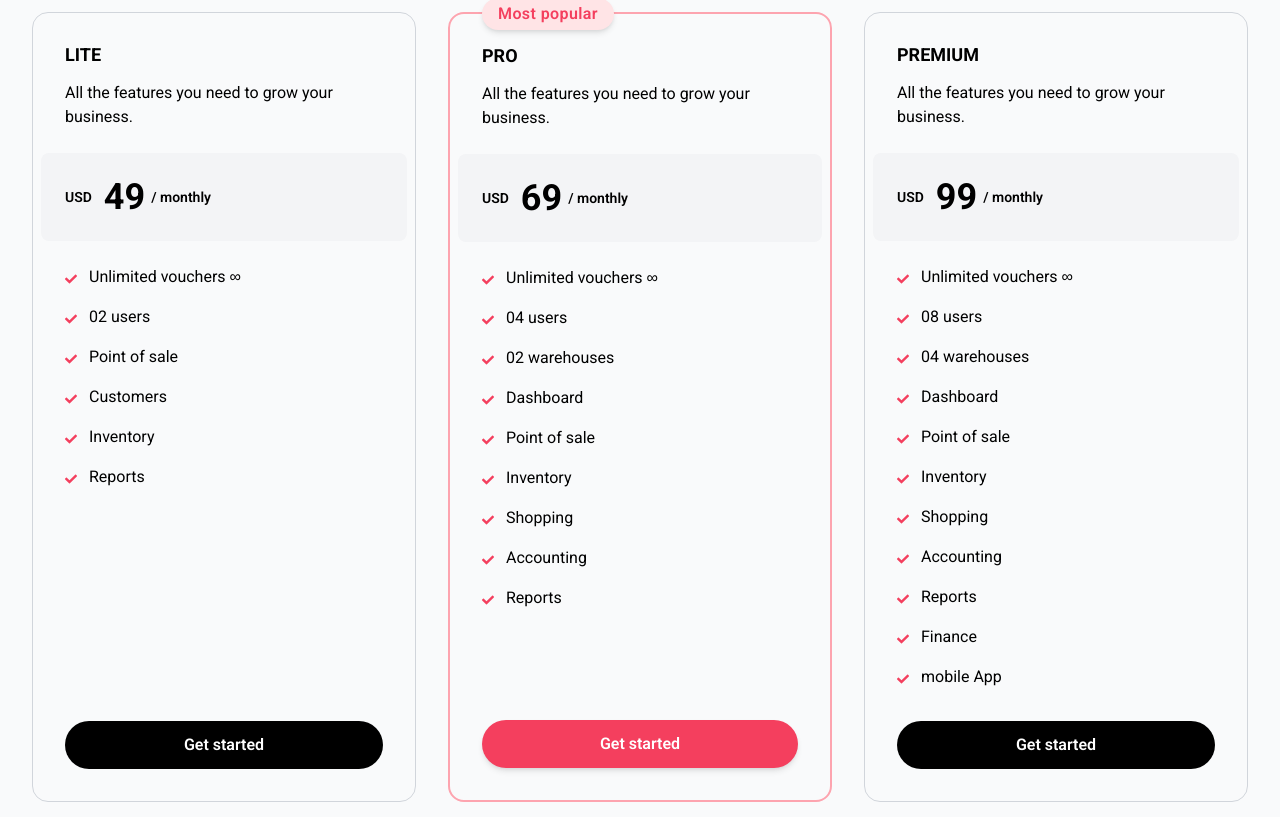
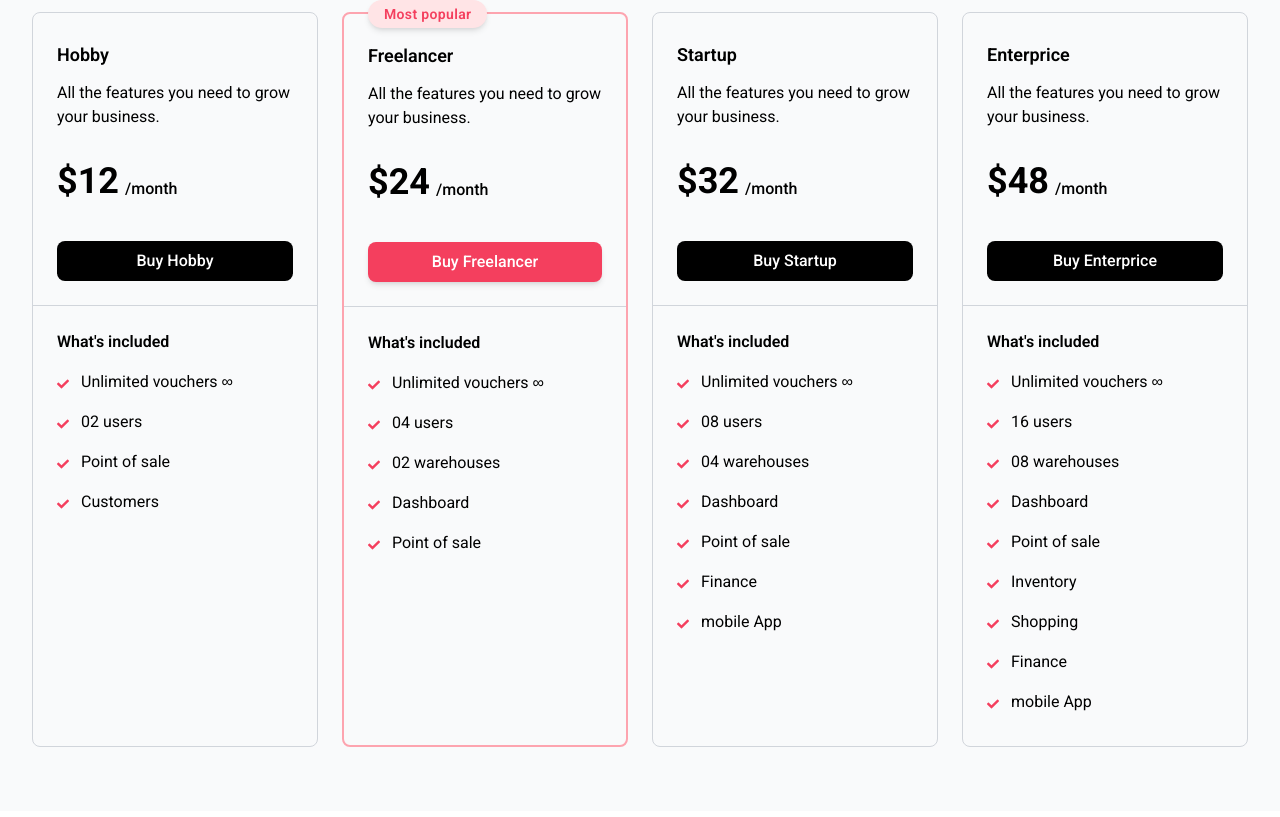
Before and after one commit to tomiidev/bambuy, a Next.js app: page / in a window 1280 px wide. Shown: the part 3283-4100 px from the top of the page. Built offline with nearby package versions, Linux system fonts and the light colour scheme.

Commit message:
more columns prices

```diff
--- a/components/Pricing.tsx
+++ b/components/Pricing.tsx
@@ -4,28 +4,26 @@ import { FaCheck } from "react-icons/fa";
 
 const pricesmonth = [
     {
-        title: "LITE",
-        price: 49,
-        currency: "USD",
-        frecuency: "/ monthly",
+        title: "Hobby",
+        price: 12,
+        currency: "$",
+        frecuency: "/month",
         description: "All the features you need to grow your business.",
         features: [
             "Unlimited vouchers ∞",
             "02 users",
             "Point of sale",
             "Customers",
-            "Inventory",
-            "Reports",
         ],
-        cta: "Get started",
+        cta: "Buy Hobby",
         mostPopular: false,
     },
 
     {
-        title: "PRO",
-        price: 69,
-        currency: "USD",
-        frecuency: "/ monthly",
+        title: "Freelancer",
+        price: 24,
+        currency: "$",
+        frecuency: "/month",
         description: "All the features you need to grow your business.",
         features: [
             "Unlimited vouchers ∞",
@@ -33,20 +31,16 @@ const pricesmonth = [
             "02 warehouses",
             "Dashboard",
             "Point of sale",
-            "Inventory",
-            "Shopping",
-            "Accounting",
-            "Reports",
         ],
-        cta: "Get started",
+        cta: "Buy Freelancer",
         mostPopular: true,
     },
 
     {
-        title: "PREMIUM",
-        price: 99,
-        currency: "USD",
-        frecuency: "/ monthly",
+        title: "Startup",
+        price: 32,
+        currency: "$",
+        frecuency: "/month",
         description: "All the features you need to grow your business.",
         features: [
             "Unlimited vouchers ∞",
@@ -54,14 +48,30 @@ const pricesmonth = [
             "04 warehouses",
             "Dashboard",
             "Point of sale",
-            "Inventory",
-            "Shopping",
-            "Accounting",
-            "Reports",
             "Finance",
             "mobile App",
         ],
-        cta: "Get started",
+        cta: "Buy Startup",
+        mostPopular: false,
+    },
+    {
+        title: "Enterprice",
+        price: 48,
+        currency: "$",
+        frecuency: "/month",
+        description: "All the features you need to grow your business.",
+        features: [
+            "Unlimited vouchers ∞",
+            "16 users",
+            "08 warehouses",
+            "Dashboard",
+            "Point of sale",
+            "Inventory",
+            "Shopping",
+            "Finance",
+            "mobile App",
+        ],
+        cta: "Buy Enterprice",
         mostPopular: false,
     },
 ];
@@ -105,35 +115,46 @@ export default function Pricing() {
                 </button>
             </div>
 
-            <div className="max-w-7xl mx-auto px-4 sm:px-6 lg:px-8 pt-16 pb-16 grid md:grid-cols-2 lg:grid-cols-3 gap-x-8 gap-y-16">
-
-
+            <div className="max-w-7xl mx-auto px-4 sm:px-6 lg:px-8 pt-16 pb-16 grid md:grid-cols-2 lg:grid-cols-3 xl:grid-cols-4 gap-x-6 gap-y-16">
                 {pricesmonth.map((plan) => (
                     <div
                         key={plan.title}
-                        className={`rounded-2xl p-8 relative flex flex-col ${plan.mostPopular
+                        className={`rounded-lg py-8 relative flex flex-col ${plan.mostPopular
                             ? "border-rose-300 border-2 border-solid dark:border-rose-500"
                             : "border-gray-300 border"}
                               `}>
-                        <h3 className="text-lg font-bold leading-5">
+                        <h3 className="px-6 text-lg font-semibold leading-5">
                             {plan.title}
                         </h3>
                         {plan.mostPopular && (
-                            <p className="absolute top-0 px-4 py-1 -translate-y-1/2 bg-rose-100 text-rose-500  rounded-full font-semibold tracking-wide shadow-md">
+                            <p className="mx-6 absolute top-0 px-4 py-1 -translate-y-1/2 bg-rose-100 text-rose-500  rounded-full text-sm font-semibold tracking-wide shadow-md">
                                 Most popular
                             </p>
                         )}
-                        <p className="mt-4  leading-6">{plan.description}</p>
-                        <div className="mt-6 rounded-lg bg-gray-100 dark:bg-neutral-800 p-6 -mx-6">
-                            <p className="text-sm font-semibold flex items-center">
-                                <span>{plan.currency}</span>
-                                <span className="text-4xl font-bold ml-3 ">{plan.price}</span>
+
+
+                        <p className="px-6 mt-4 leading-6">{plan.description}</p>
+                        <div className="mt-2 p-6 -mx-6">
+                            <p className="px-6 font-medium flex place-items-end">
+                                <span className="text-4xl font-bold">{plan.currency}</span>
+                                <span className="text-4xl font-bold">{plan.price}</span>
                                 <span className="ml-1.5">{plan.frecuency}</span>
                             </p>
                         </div>
+
+                        {/* Call to action */}
+                        <Link
+                            href="#"
+                            className={`mt-4 mx-6 block px-6 py-3 font-medium leading-4 text-center rounded-lg ${plan.mostPopular
+                                ? "bg-rose-500 text-white shadow-md"
+                                : "bg-black text-white dark:bg-white dark:text-black"}
+                                      `}>
+                            {plan.cta}
+                        </Link>
+
                         {/* features */}
-
-                        <ul className="mt-6 space-y-4 flex-1">
+                        <ul className="mt-6 px-6 space-y-4 flex-1 border-t border-gray-300">
+                            <p className="mt-6 font-semibold ">What&apos;s included</p>
                             {plan.features.map((feature) => (
                                 <li key={feature} className="leading-6 flex">
                                     <FaCheck className="mt-2 w-3 h-3 text-rose-500 shrink-0" />
@@ -141,15 +162,7 @@ export default function Pricing() {
                                 </li>
                             ))}
                         </ul>
-                        {/* Call to action */}
-                        <Link
-                            href="#"
-                            className={`  mt-8 block px-6 py-4 font-semibold leading-4 text-center rounded-full ${plan.mostPopular
-                                ? "bg-rose-500 text-white shadow-md"
-                                : "bg-black text-white dark:bg-white dark:text-black"}
-                                      `}>
-                            {plan.cta}
-                        </Link>
+
                     </div>
                 ))}
             </div>
```
